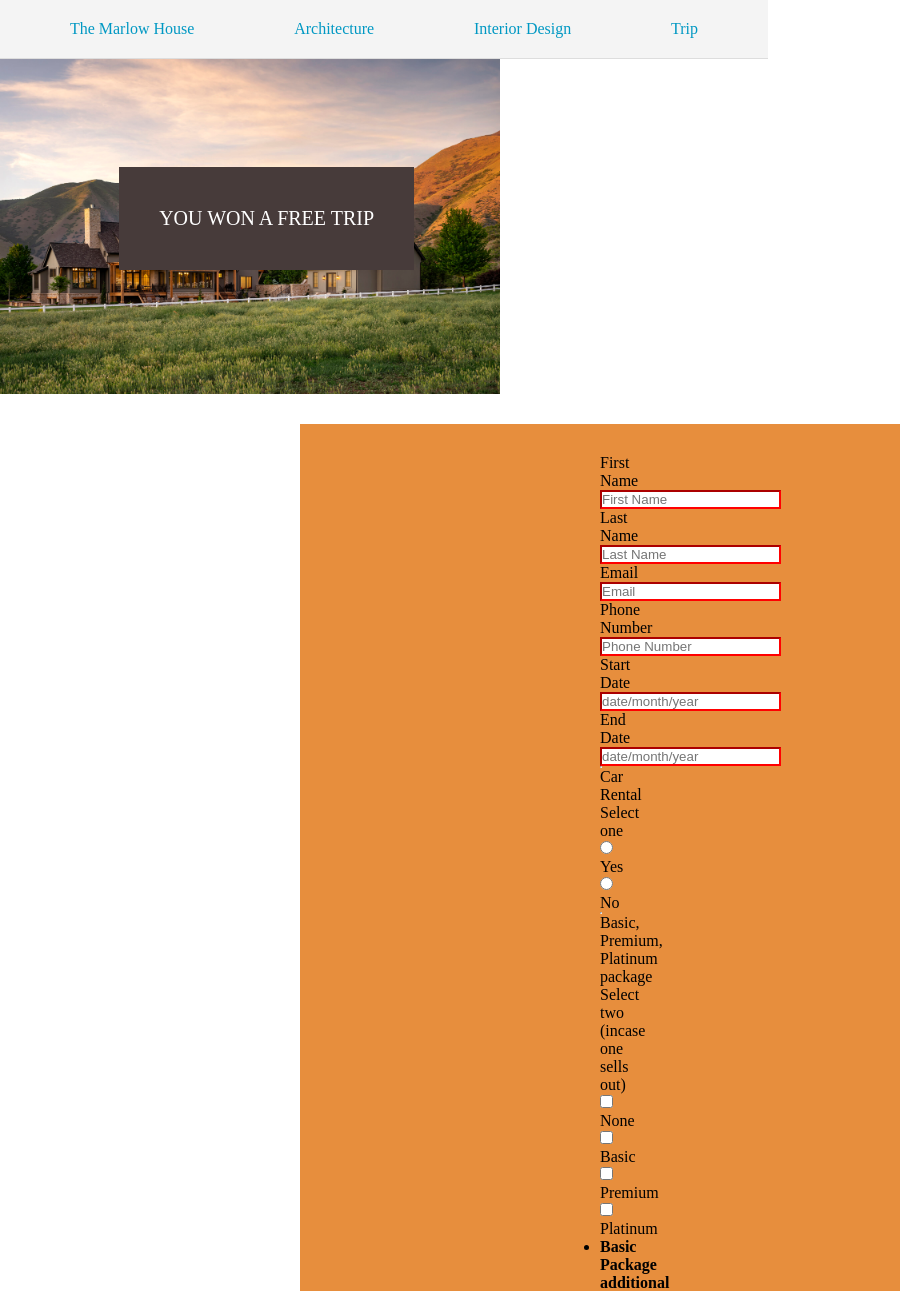
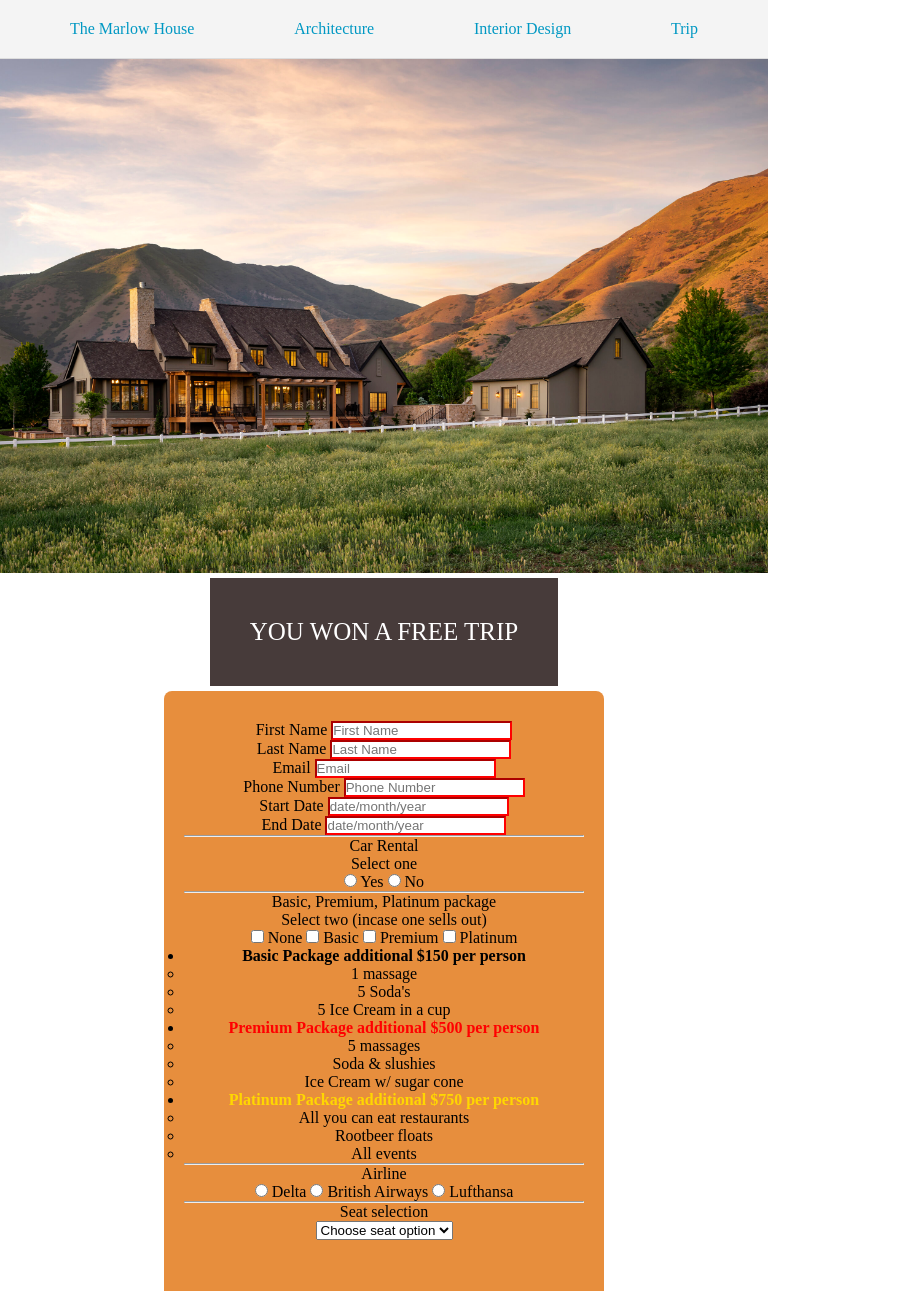
Before and after one commit to Tytantelford/Reservation-Webform-Refactor-Assignment, a plain HTML site: page index.html in a window 768 px wide. Shown: the top 1291 px of the page, 900 px wide, since content can reach past the window. Drawn offline with Linux system fonts and the light colour scheme.

Commit message:
done boi

```diff
--- a/styles/media-query/marlow-house.css
+++ b/styles/media-query/marlow-house.css
@@ -1,23 +1,30 @@
-@media (max-width: 425px) {
+@media (min-width: 426px) and (max-width: 768px) {
+  .hero-wrapper {
+    display: flex;
+    flex-direction: column;
+    justify-content: center;
+    align-items: center;
+    width: 100%;
+  }
+
+  .hero-wrapper > img {
+    width: 100%;
+    height: auto;
+  }
+
   .hero-wrapper > .hero-title {
-    top: 170px;
-    right: 300px;
-    font-size: 15px;
+    font-size: 25px;
+    margin-top: 5px;
+    margin-bottom: 5px;
+    text-align: center;
   }
 
   form {
-    padding: 30px 300px 30px 300px;
+    padding: 30px 20px;
+    margin: 0 auto;
+    background-color: #e78e3d;
+    width: 90%;
+    max-width: 400px;
+    border-radius: 8px;
   }
 }
-
-@media (max-width: 1440px) {
-  .hero-wrapper > .hero-title {
-    top: 167px;
-    right: 354px;
-    font-size: 20px;
-  }
-
-  form {
-    padding: 30px 300px 30px 300px;
-  }
-}
--- a/styles/styles.css
+++ b/styles/styles.css
@@ -24,15 +24,14 @@ nav a:hover {
 }
 
 .hero-wrapper {
-  /* position: relative; */
   display: flex;
   justify-content: flex-start;
 }
 
 .hero-wrapper > .hero-title {
-  position: absolute;
-  top: 165px;
-  right: 400px;
+  display: flex;
+  align-items: center;
+  justify-content: center;
   font-size: 40px;
   color: white;
   background-color: #473b3a;
@@ -42,7 +41,6 @@ nav a:hover {
 .hero-wrapper img {
   display: flex;
   justify-content: flex-start;
-  /* align-items: center; */
   height: auto;
   width: 500px;
 }
@@ -59,6 +57,7 @@ form {
   background-color: #e78e3d;
   text-align: center;
   margin: 30px 300px 30px 300px;
+  border-radius: 8px;
 }
 
 footer {
```
